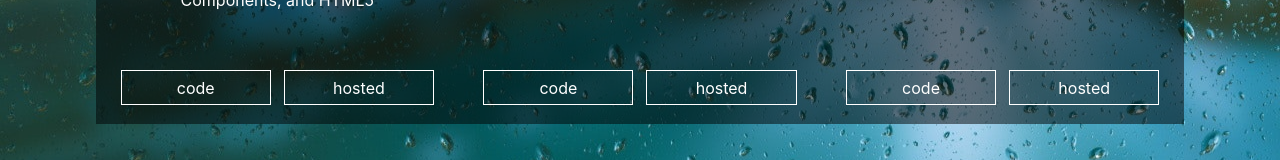
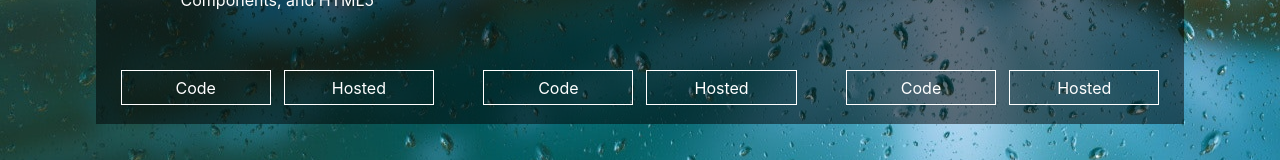
Before and after one commit to JHaydenDev/JHaydenDev.github.io, a React (Create React App) app: page /projects in a window 1280 px wide. Shown: the part 725-885 px from the top of the page. Built offline with nearby package versions, Linux system fonts and the light colour scheme.

Commit message:
Fixed capitalization

```diff
--- a/src/Components/Body/Projects/CardContainer.js
+++ b/src/Components/Body/Projects/CardContainer.js
@@ -72,8 +72,8 @@ const CardContainer = props => {
         <p>{props.project.description}</p>
       </TextBox>
       <LinkBox>
-        <StyledLink href={props.project.github}>code</StyledLink>
-        <StyledLink href={props.project.hosted}>hosted</StyledLink>
+        <StyledLink href={props.project.github}>Code</StyledLink>
+        <StyledLink href={props.project.hosted}>Hosted</StyledLink>
       </LinkBox>
     </CardBox>
   );
```
